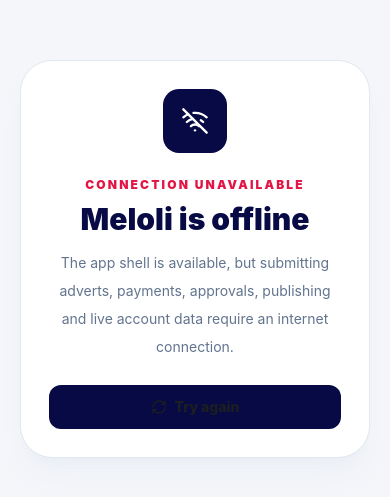
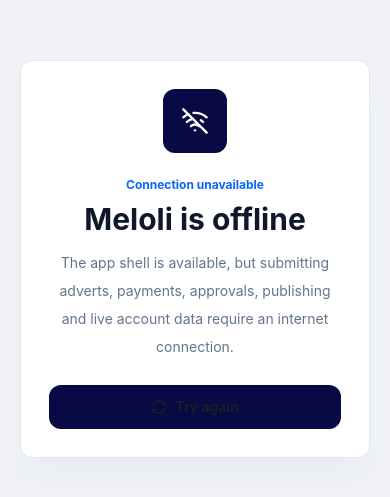
Before and after one commit to ithute-stak/meloli, a Next.js app in the folder apps/frontend/: page /offline in a window 390 px wide. Shown: the part 163-660 px from the top of the page. Built offline with nearby package versions, Linux system fonts and the light colour scheme.

Commit message:
style: complete responsive Facebook-like visual pass

```diff
--- a/apps/frontend/app/offline/page.tsx
+++ b/apps/frontend/app/offline/page.tsx
@@ -2,5 +2,5 @@
 import { RefreshCw, WifiOff } from "lucide-react";
 
 export default function OfflinePage(){
-  return <main className="grid min-h-screen place-items-center bg-[#f5f6fa] p-5"><section className="w-full max-w-lg rounded-[2rem] border border-slate-200 bg-white p-7 text-center shadow-xl shadow-slate-200/40 sm:p-10"><div className="mx-auto grid h-16 w-16 place-items-center rounded-2xl bg-[#070a45] text-white"><WifiOff size={28}/></div><p className="mt-6 text-xs font-black uppercase tracking-[.18em] text-[#e31545]">Connection unavailable</p><h1 className="mt-2 text-3xl font-black text-[#070a45]">Meloli is offline</h1><p className="mt-3 text-sm leading-7 text-slate-500">The app shell is available, but submitting adverts, payments, approvals, publishing and live account data require an internet connection.</p><div className="mt-6 flex flex-col gap-2 sm:flex-row sm:justify-center"><Link href="/" className="inline-flex items-center justify-center gap-2 rounded-xl bg-[#070a45] px-5 py-3 text-sm font-extrabold text-white"><RefreshCw size={16}/> Try again</Link></div></section></main>;
+  return <main className="grid min-h-screen place-items-center bg-[#f0f2f5] p-5"><section className="w-full max-w-lg rounded-xl border border-slate-200 bg-white p-7 text-center shadow-xl shadow-slate-200/40 sm:p-10"><div className="mx-auto grid h-16 w-16 place-items-center rounded-xl bg-[#070a45] text-white"><WifiOff size={28}/></div><p className="mt-6 text-xs font-bold tracking-normal text-[#0866ff]">Connection unavailable</p><h1 className="mt-2 text-3xl font-bold text-slate-900">Meloli is offline</h1><p className="mt-3 text-sm leading-7 text-slate-500">The app shell is available, but submitting adverts, payments, approvals, publishing and live account data require an internet connection.</p><div className="mt-6 flex flex-col gap-2 sm:flex-row sm:justify-center"><Link href="/" className="inline-flex items-center justify-center gap-2 rounded-xl bg-[#070a45] px-5 py-3 text-sm font-semibold text-white"><RefreshCw size={16}/> Try again</Link></div></section></main>;
 }
```
